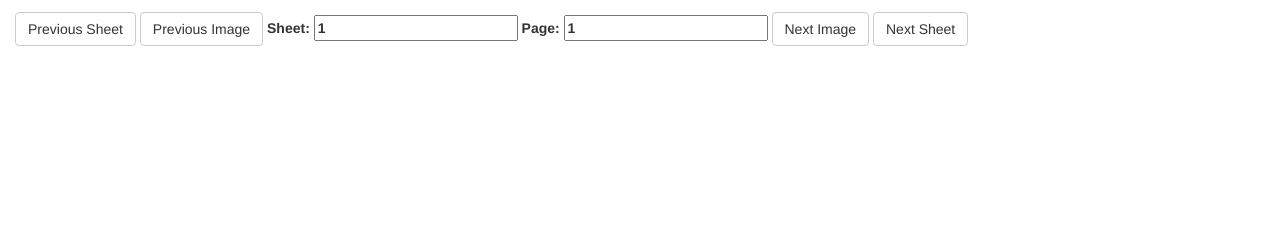
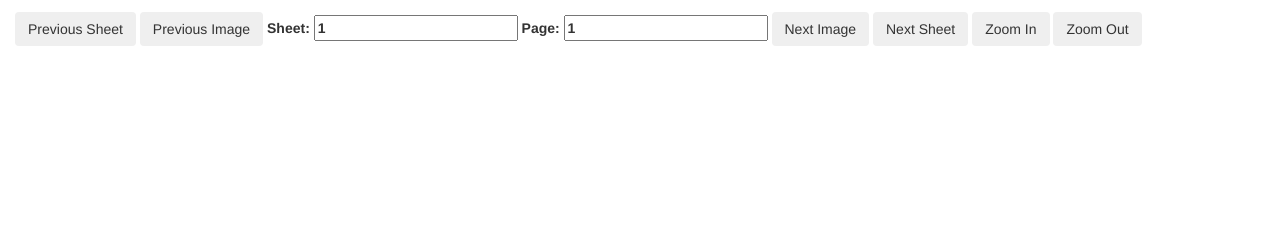
Before and after one commit to sdaps/sdaps-web, a Django app: template sdaps_ctl/templates/survey_review.html in a window 1280 px wide. Shown: the part 182-422 px from the top of the page. Run offline with Django 3.2, Linux system fonts and the light colour scheme; the template is opened without the code that fills it, so the values that code supplies are empty; some libraries are stand-ins or nearby versions.

Commit message:
Add simple zoom feature.

```diff
--- a/sdaps_ctl/static/sdaps_ctl/survey_review.js
+++ b/sdaps_ctl/static/sdaps_ctl/survey_review.js
@@ -26,6 +26,8 @@
     $scope.sheet_base = window.sheet_base;
     $scope.review_sheets = window.review_sheets;
 
+    $scope.zoom_step = -4;
+    $scope.zoom = Math.pow(1.2, $scope.zoom_step);
 
     $scope.options = {
       // XXX: Debouncer is not working!
@@ -165,6 +167,10 @@
         }
     }, false);
 
+    $scope.$watch('zoom_step', function(new_val, old_val) {
+        $scope.zoom = Math.pow(1.2, $scope.zoom_step);
+    }, false);
+
 
     $scope.submitSheet = function(sheet_number) {
         if (typeof $scope.sheets[sheet_number] === 'undefined')
@@ -250,6 +256,13 @@
         $scope.setCurrentSheet(next_sheet);
     }
 
+    $scope.zoomOut = function() {
+        $scope.zoom_step -= 1;
+    }
+
+    $scope.zoomIn = function() {
+        $scope.zoom_step += 1;
+    }
 
     $(document).keydown(function(event){
         var keyCode = {
--- a/sdaps_ctl/templates/survey_review.html
+++ b/sdaps_ctl/templates/survey_review.html
@@ -14,17 +14,20 @@ Author: {{survey.author}}
 {% verbatim %}
 <div class="review_widget" ng-controller="reviewCtrl">
   <div class="review_container">
-    <button type="submit" class="btn btn-default" ng-click="setCurrentSheet(current_sheet-1)">Previous Sheet</button>
-    <button type="submit" class="btn btn-default" ng-click="prev()">Previous Image</button>
+    <button type="submit" class="btn" ng-click="setCurrentSheet(current_sheet-1)">Previous Sheet</button>
+    <button type="submit" class="btn" ng-click="prev()">Previous Image</button>
 
     <label>Sheet: <input type="number" ng-min="1" ng-max="{{ review_sheets }}" ng-model="current_sheet_num"></input></label>
     <label>Page: <input type="number" ng-min="1" ng-model="current_image_num"></input></label>
 
-    <button type="submit" class="btn btn-default" ng-click="next()">Next Image</button>
-    <button type="submit" class="btn btn-default" ng-click="setCurrentSheet(current_sheet+1)">Next Sheet</button>
+    <button type="submit" class="btn" ng-click="next()">Next Image</button>
+    <button type="submit" class="btn" ng-click="setCurrentSheet(current_sheet+1)">Next Sheet</button>
+
+    <button type="submit" class="btn" ng-click="zoomIn()">Zoom In</button>
+    <button type="submit" class="btn" ng-click="zoomOut()">Zoom Out</button>
 
     <!-- The container that scales the review -->
-    <div class="review" style="{{genPrefixes('transform: scale(0.4);')}} {{genPrefixes('transform-origin: 0% 0%;')}}">
+    <div class="review" style="{{genPrefixes('transform: scale(' + zoom + ');')}} {{genPrefixes('transform-origin: 0% 0%;')}}">
       <!-- The background image. -->
       <div id="review_image_container" style="position: absolute">
         <div ng-repeat="(sheet_num, sheet) in this.sheets" ng-show="!sheet.$loading" style="position: absolute">
```
